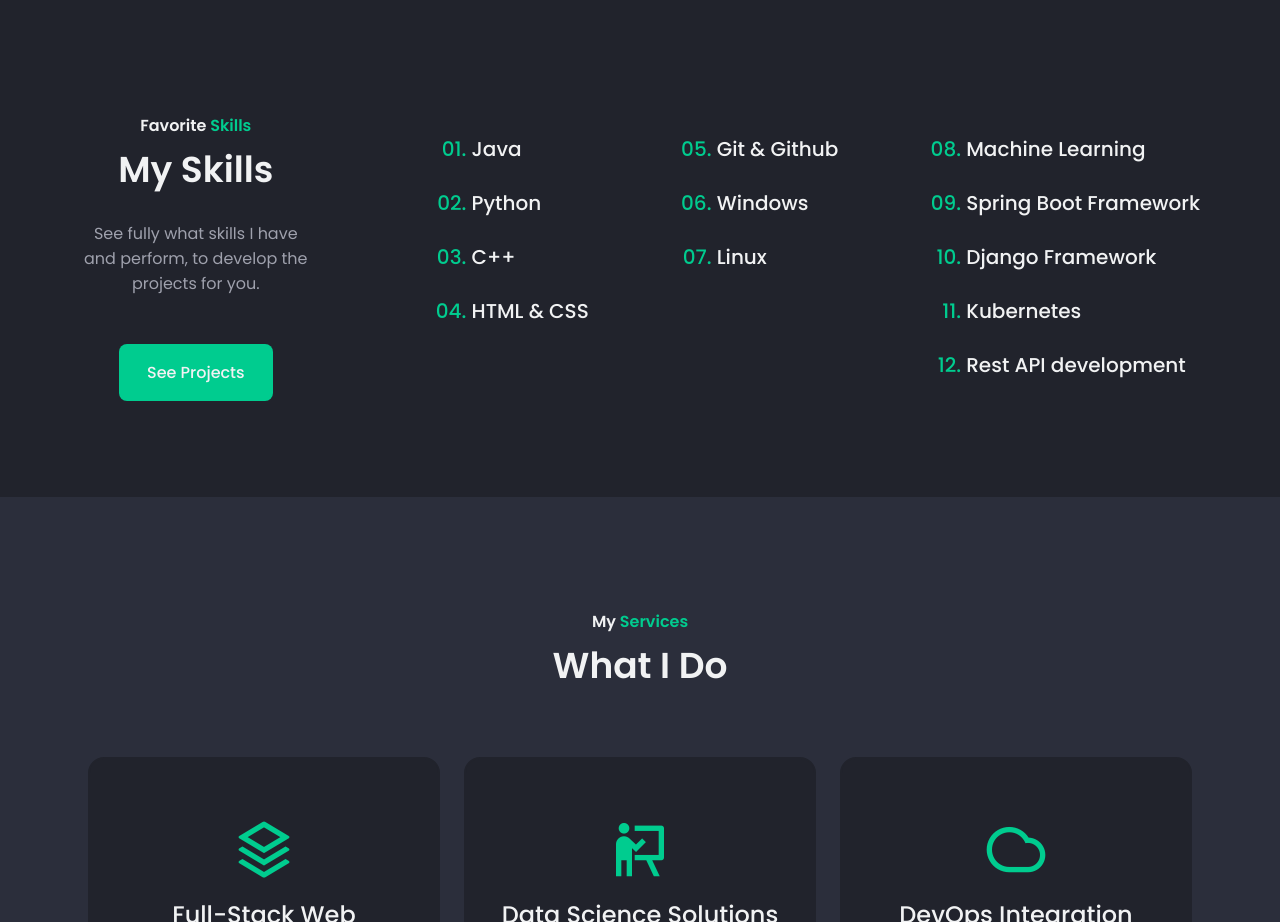
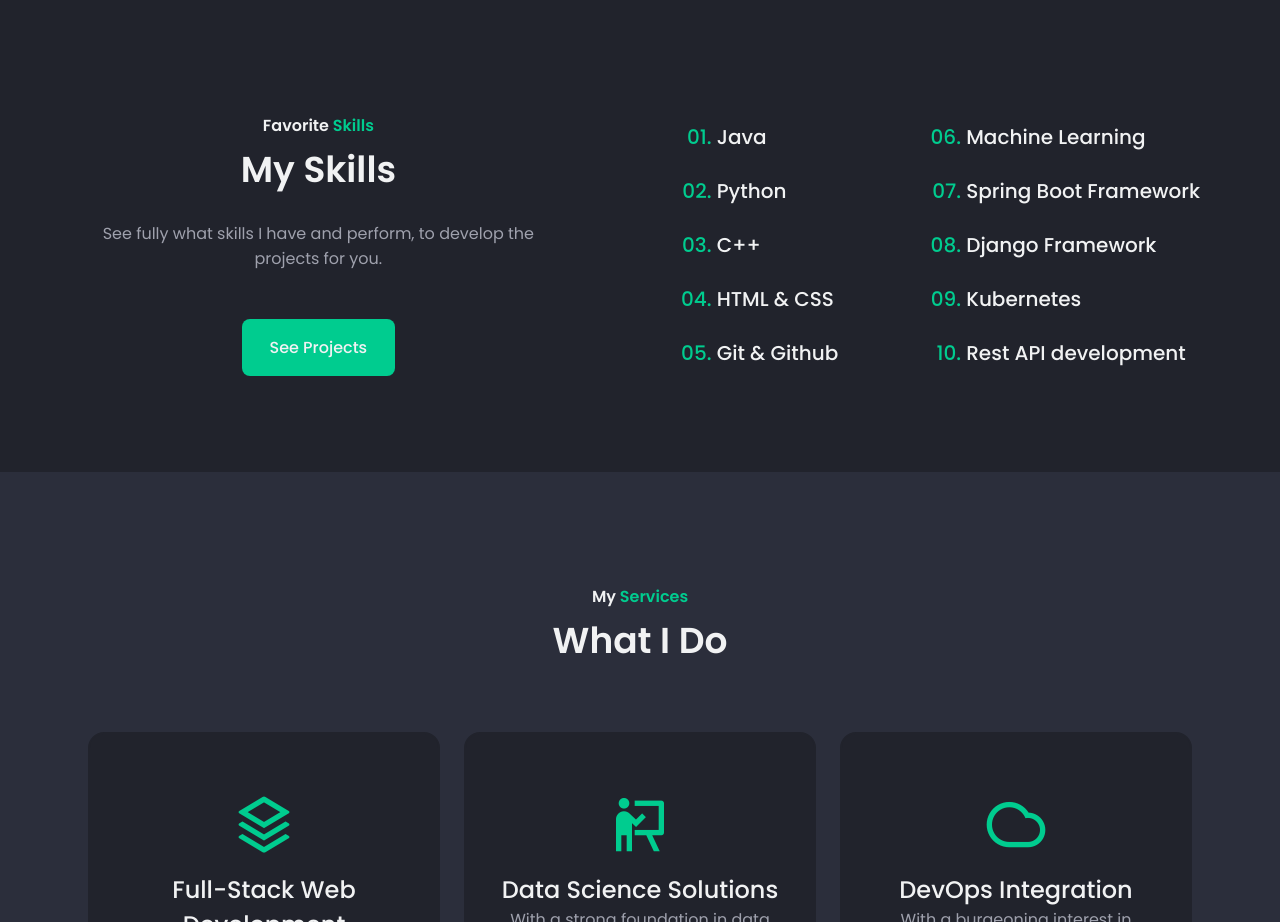
Before and after one commit to Akshayknchalapalli/Akshay-portfolio, a plain HTML site: page index.html in a window 1280 px wide. Shown: the part 1660-2582 px from the top of the page. Drawn offline with nearby package versions, Linux system fonts and the light colour scheme.

Commit message:
updated index.html and styles.html

```diff
--- a/assets/css/styles.css
+++ b/assets/css/styles.css
@@ -368,8 +368,8 @@ svg {
   display: grid;
 }
 .skills__content{
-  grid-template-columns: repeat(3, max-content);
-  column-gap: 2rem;
+  grid-template-columns: repeat(2, max-content);
+  column-gap: 4rem;
   justify-content: center;
   align-items: baseline;
 }
--- a/index.html
+++ b/index.html
@@ -213,15 +213,10 @@
               <li class="skills__item">Python</li>
               <li class="skills__item">C++</li>
               <li class="skills__item">HTML & CSS</li>
+              <li class="skills__item">Git & Github</li>
             </ol>
 
-            <ol class="skills__group" start="5">
-              <li class="skills__item">Git & Github</li>
-              <li class="skills__item">Windows</li>
-              <li class="skills__item">Linux</li>
-            </ol>
-
-            <ol class="skills__group" start="8">
+            <ol class="skills__group" start="6">
               <li class="skills__item">Machine Learning</li>
               <li class="skills__item">Spring Boot Framework</li>
               <li class="skills__item">Django Framework</li>
```
